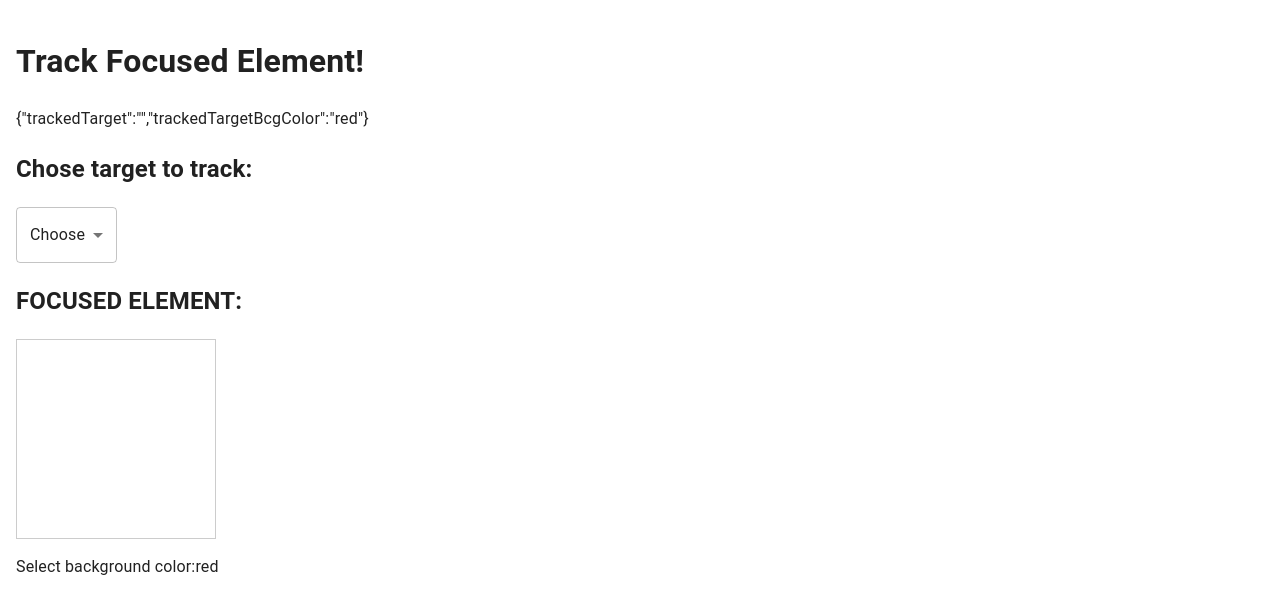
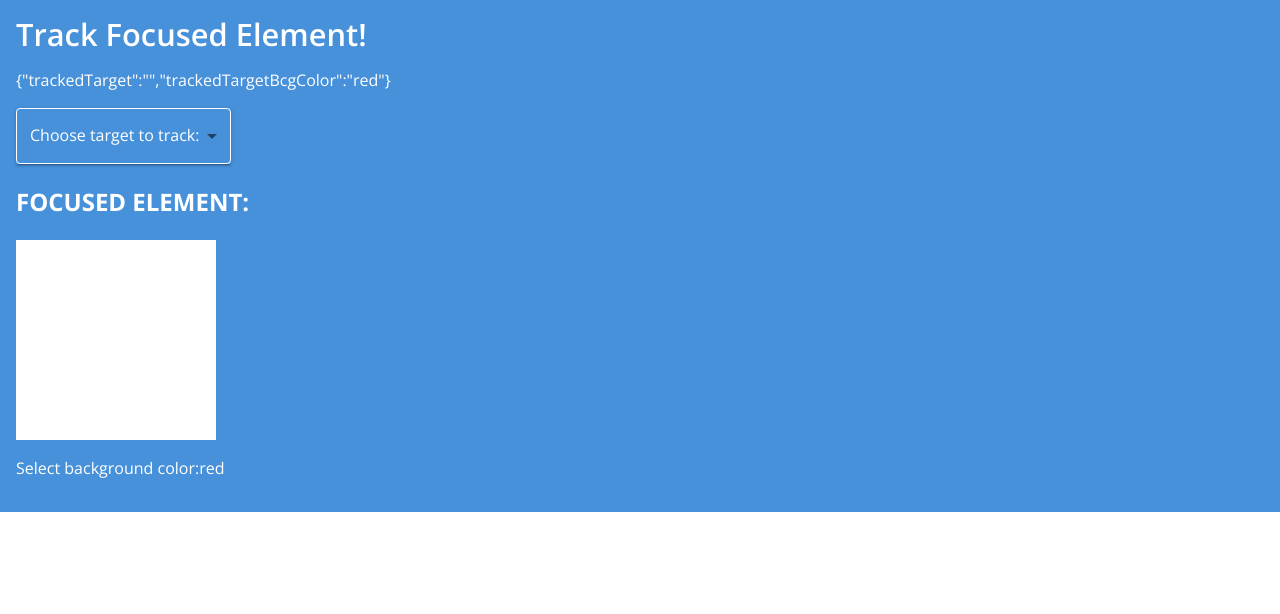
Before and after one commit to radosliwa/Track-focused-elements-WiP-, a React (Vite) app: page / in a window 1280 px wide. Shown: the top 614 px of the page. Built offline with nearby package versions, Linux system fonts and the light colour scheme.

Commit message:
some ui styles experimentation

```diff
--- a/index.html
+++ b/index.html
@@ -4,8 +4,11 @@
 <head>
     <meta charset="UTF-8" />
     <link rel="icon" type="image/svg+xml" href="/src/favicon.svg" />
+    <link rel="preconnect" href="https://fonts.googleapis.com">
+    <link rel="preconnect" href="https://fonts.gstatic.com" crossorigin>
+    <link href="https://fonts.googleapis.com/css2?family=Open+Sans:ital,wght@0,300;0,400;0,500;0,600;0,700;0,800;1,300;1,400;1,500;1,600;1,700;1,800&display=swap" rel="stylesheet">
     <meta name="viewport" content="initial-scale=1, width=device-width" />
-    <title>Track Focused</title>
+    <title>Track Focused Element</title>
 </head>
 
 <body>
--- a/package.json
+++ b/package.json
@@ -12,6 +12,7 @@
     "dependencies": {
         "@emotion/react": "^11.9.0",
         "@emotion/styled": "^11.8.1",
+        "@material-ui/core": "^4.12.4",
         "@mui/material": "^5.6.0",
         "@types/es6-promise": "^3.3.0",
         "@types/prop-types": "^15.7.4",
--- a/src/App.tsx
+++ b/src/App.tsx
@@ -1,17 +1,41 @@
 import React from "react";
+// hooks
 import { useContext, useEffect, useState } from "react";
+import { Context } from "./store/AppProvider";
+
+// components
 import { ChoseEvent } from "./components/ChoseEvent";
 import { FocusedPanel } from "./components/FocusedPanel";
 import { BcgColorConfig } from "./components/BcgColorConfig";
+
+// MUI
+import { CssBaseline, ListItemSecondaryAction, Typography } from "@mui/material";
+
 import "./App.css";
-// UI
-import { CssBaseline } from "@mui/material";
-import { Context } from "./store/AppProvider";
+import { createTheme, ThemeProvider, responsiveFontSizes } from "@mui/material/styles";
+
+let theme = createTheme({
+  palette: {
+    primary: {
+      main: "#1976d2",
+    },
+    secondary: {
+      main: "#fff",
+    },
+  },
+  typography: {
+    fontFamily: "'Open Sans', sans-serif",
+    h1: {
+      fontSize: "2rem",
+    },
+  },
+});
+theme = responsiveFontSizes(theme);
+
+const { palette } = theme;
 
 const App: React.FC = () => {
   const value = useContext(Context);
-
-  console.log("value in app", value);
   useEffect(() => {
     /* @TODO  send:
     type of event,
@@ -32,12 +56,13 @@ const App: React.FC = () => {
     // });
   });
   return (
-    <>
+    <ThemeProvider theme={theme}>
       <CssBaseline />
-      <div id="App">
+      <div id="App" style={{ backgroundColor: palette.primary.light, color: palette.secondary.main }}>
         <header className="App-header">
-          <h1>Track Focused Element!</h1>
-
+          <Typography variant="h1" style={{ fontWeight: 600 }}>
+            Track Focused Element!
+          </Typography>
           <p>{JSON.stringify(value)}</p>
         </header>
         <main>
@@ -46,7 +71,7 @@ const App: React.FC = () => {
           <BcgColorConfig />
         </main>
       </div>
-    </>
+    </ThemeProvider>
   );
 };
 
--- a/src/components/ChoseEvent.tsx
+++ b/src/components/ChoseEvent.tsx
@@ -1,27 +1,58 @@
-import React, { useContext } from "react";
+import React, { useContext, useState } from "react";
 import { Context } from "../store/AppProvider";
-import { Select, MenuItem } from "@mui/material";
+import { MenuItem, TextField } from "@mui/material";
+import ClickAwayListener from "@mui/material/ClickAwayListener";
 
 type TOption = {
   label: string;
   value: string;
 };
 
+const PLACEHOLDER = "Choose target";
+const HELPER_TEXT = "No target selected";
+
 const options: TOption[] = [
-  { label: "Choose", value: "Choose" },
   { label: "Event target", value: "event target" },
   { label: "Current target", value: "current target" },
 ];
 
+const textFieldStyle = {
+  width: "215px",
+  boxShadow: 2,
+  "& label, & label.Mui-focused": {
+    color: "secondary.main",
+    borderColor: "secondary.main",
+  },
+  "& .MuiOutlinedInput-root": {
+    "& fieldset, &.Mui-focused fieldset": {
+      borderColor: "secondary.main",
+    },
+    color: "secondary.main",
+  },
+};
 export const ChoseEvent: React.FC = () => {
-  const { setTrackedTarget } = useContext(Context);
+  const { setTrackedTarget, trackedTarget } = useContext(Context);
+  const [error, setError] = useState(false);
+  const handleClickAway = () => {
+    if (!trackedTarget) {
+      setError(true);
+    } else {
+      setError(false);
+    }
+  };
 
   return (
     <section className="chose-event">
-      <h2>Chose target to track:</h2>
-      <Select
-        id="chose-event-select"
-        defaultValue={"Choose"}
+      <ClickAwayListener onClickAway={handleClickAway}>
+        <TextField
+          label="Choose target to track:"
+          sx={textFieldStyle}
+          select
+          fullWidth
+          error={error}
+          value={trackedTarget}
+          defaultValue={PLACEHOLDER}
+          onBlur={handleClickAway}
           onChange={(e) => setTrackedTarget(e.target.value as string)}
         >
           {options.map((option) => (
@@ -29,7 +60,8 @@ export const ChoseEvent: React.FC = () => {
               {option.label}
             </MenuItem>
           ))}
-      </Select>
+        </TextField>
+      </ClickAwayListener>
     </section>
   );
 };
--- a/src/components/FocusedPanel.scss
+++ b/src/components/FocusedPanel.scss
@@ -1,8 +1,8 @@
-.focused-panel {
-    &-screen {
-        width: 200px;
-        height: 200px;
-        background-color: transparent;
-        border: 1px solid #ccc;
-    }
-}
+// .focused-panel {
+//     &-screen {
+//         width: 200px;
+//         height: 200px;
+//         background-color: transparent;
+//         border: 1px solid #ccc;
+//     }
+// }
--- a/src/components/FocusedPanel.tsx
+++ b/src/components/FocusedPanel.tsx
@@ -1,11 +1,24 @@
 import React from "react";
 import "./FocusedPanel.scss";
+import { Box } from "@mui/material";
+
+// focused panel styles
+const focusedPanelStyle = {
+  display: "flex",
+  flexDirection: "column",
+  justifyContent: "center",
+  alignItems: "center",
+  backgroundColor: "secondary.main",
+  width: "200px",
+  height: "200px",
+  border: "1px solid secondary.main",
+};
 
 export const FocusedPanel = () => {
   return (
     <section className="focused-panel">
       <h2>FOCUSED ELEMENT:</h2>
-      <div className="focused-panel-screen"></div>
+      <Box sx={focusedPanelStyle}></Box>
     </section>
   );
 };
```
Also changed, not shown: 1 other file (tests, documents, lock files or other folders). Lines whose indentation alone changed are shown as unchanged.
